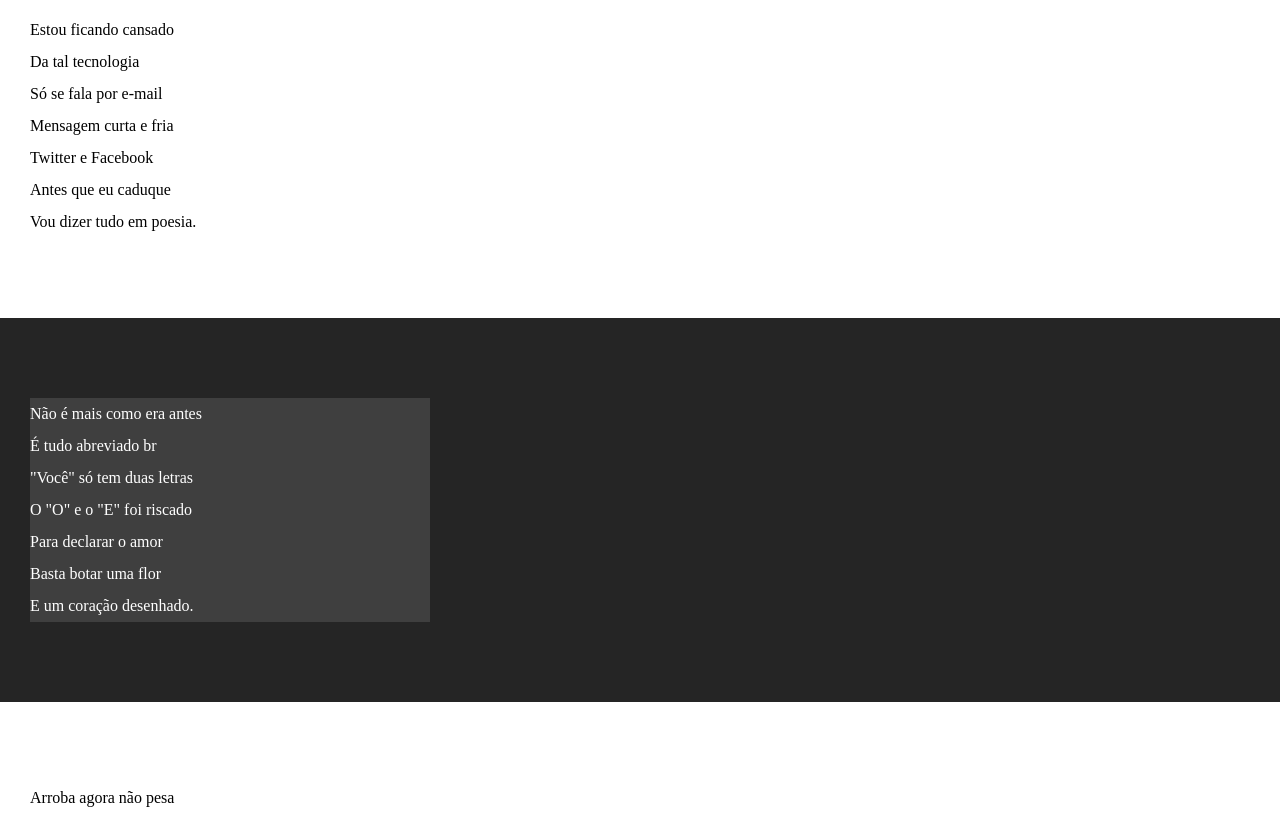
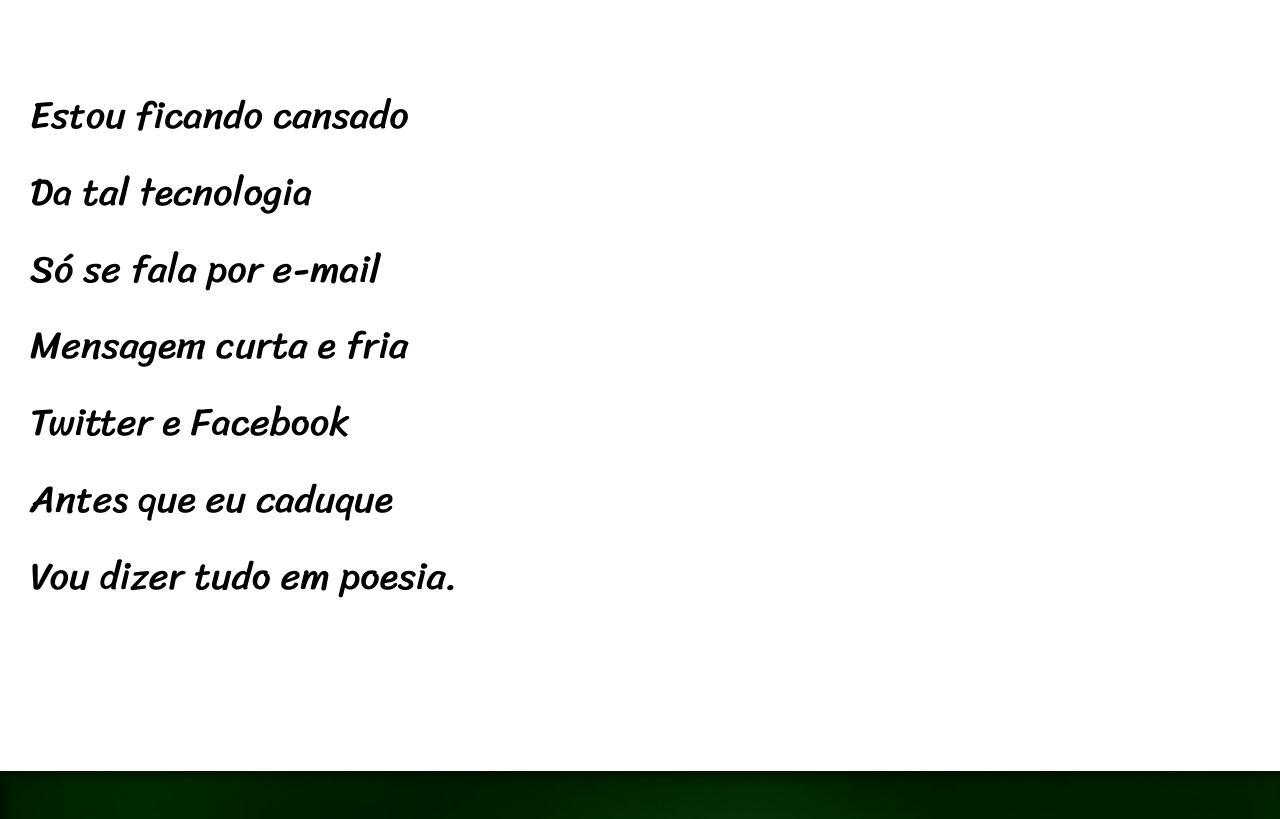
Before and after one commit to estivals/CURSO-ERISVALDO-HTMLCSS, a plain HTML site: page exercicios/desafio012/index.html in a window 1280 px wide. Shown: the part 221-1040 px from the top of the page. Drawn offline with Linux system fonts and the light colour scheme.

Commit message:
fiz um site pica do cordel

```diff
--- a/exercicios/desafio012/index.html
+++ b/exercicios/desafio012/index.html
@@ -28,7 +28,7 @@
     </section>
 
 
-    <section class="imagem">
+    <section class="imagem"  id="img01">
         <p>
             Não é mais como era antes <br>
             É tudo abreviado br <br>
@@ -63,7 +63,7 @@
     </section>
 
 
-    <section class="imagem">
+    <section class="imagem" id="img02">
         <p>
             Tenho saudade das cartas <br>
             Escritas com a própria mão <br>
--- a/exercicios/desafio012/style.css
+++ b/exercicios/desafio012/style.css
@@ -1,10 +1,19 @@
 @charset "UTF-8";
 
+@import url('https://fonts.googleapis.com/css2?family=Passion+One:wght@400;700;900&display=swap');
+@import url('https://fonts.googleapis.com/css2?family=Sriracha&display=swap');
+:root{
+    --fonte1: Verdana, Geneva, tahoma, sans-serif;
+    --fonte2: 'Passion one', cursive;
+    --fonte3: 'Sriracha', cursive;
+}
 *{
     margin: 0px;
     margin: 0px;
+
 }
 html, body{
+    font-family: var(--fonte1);
     min-height: 100vh;
     background-color: darkgray;
 }
@@ -17,9 +26,12 @@ header{
 header h1{
     padding-top: 50px;
     font-variant: small-caps;
+    font-family: var(--fonte2);
+    font-size: 7vw;
 }
 header > p {
     padding-bottom: 50px;
+
 }
 header a{
     color: white;
@@ -34,6 +46,11 @@ section{
     padding-bottom: 10vh;
     line-height: 2em;
     padding-left: 30px;
+    font-size: 3vw;
+    font-family: var(--fonte3);
+}
+section p {
+    padding-bottom: 2em;
 }
 
 .normal{
@@ -43,10 +60,23 @@ section{
 .imagem{
     background-color: rgb(37, 37, 37);
     color: white;
+    box-shadow: inset 6px 6px 13px 0px rgba(0, 0, 0, 0.466);
+    background-size: cover;
+    background-attachment: fixed;
 }
 section.imagem > p{
-    background-color: rgb(63, 63, 63);
-    width: 400px;
+    background-color: rgba(0, 0, 0, 0.486);
+    display: inline-block;
+    padding: 5px;
+    text-shadow: 1px 1px 0px black;
+}
+#img01{
+    background-image: url(imagens/background001.jpg);
+    background-position:right center;
+
+}
+#img02{
+    background-image: url(imagens/background002.jpg);
 
 }
 
```
